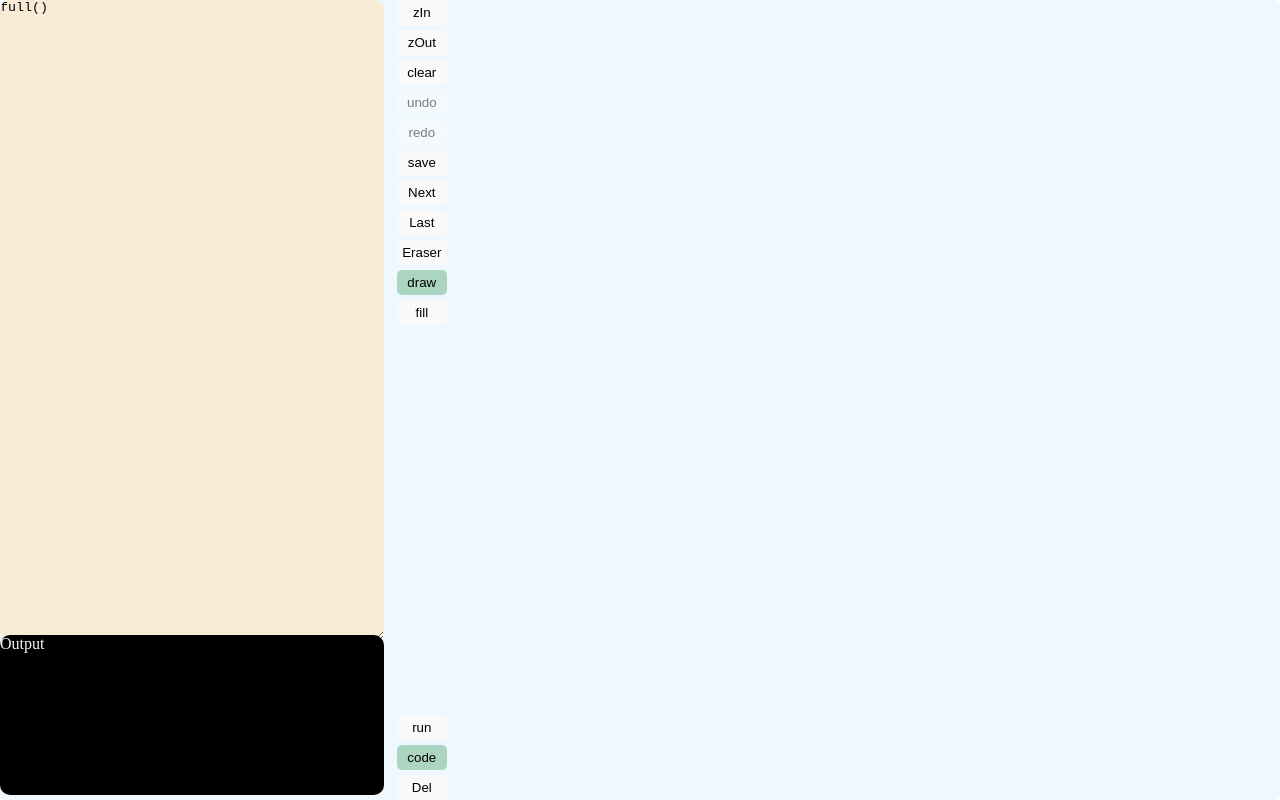
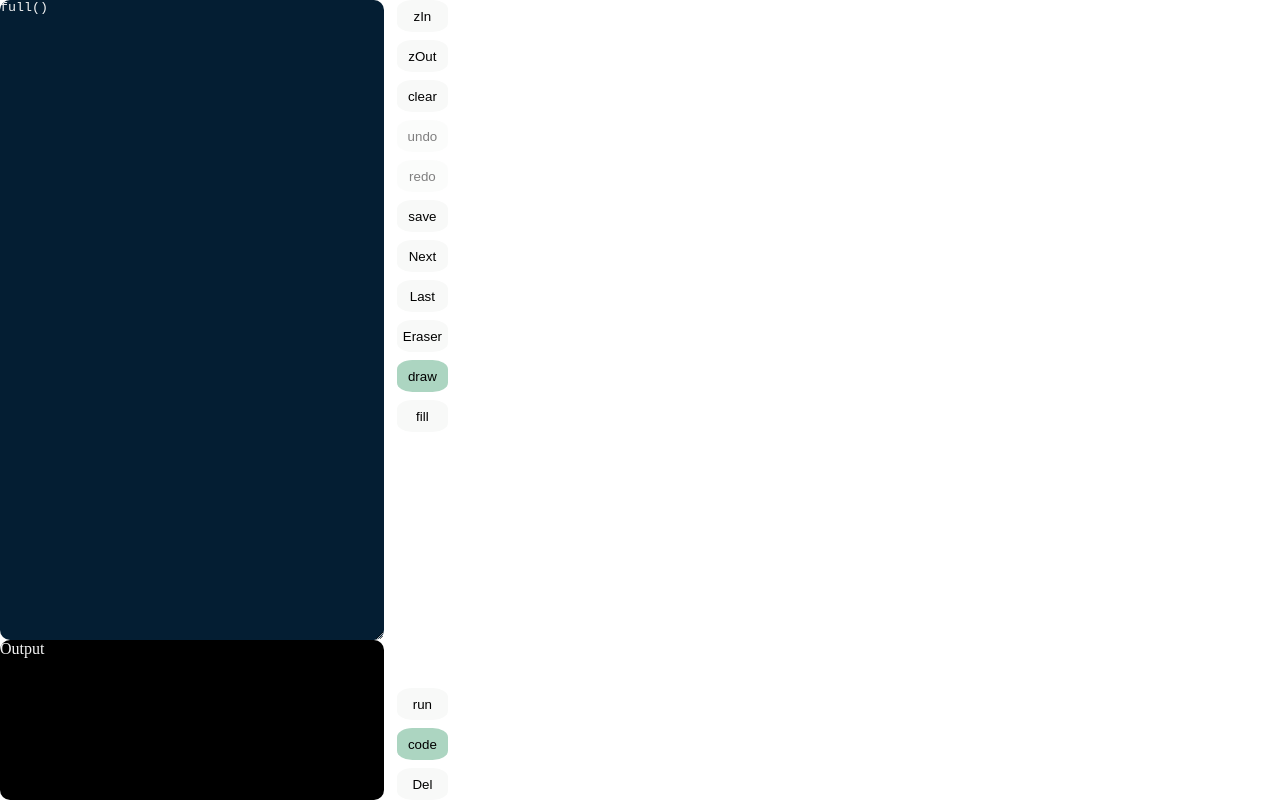
Before and after one commit to pranav-joshi-iitgn/Trace, a plain HTML site: page index.html in a window 1280 px wide. Drawn offline with Linux system fonts and the light colour scheme.

Commit message:
better colorscheme (i think?)

```diff
--- a/RCanvas.js
+++ b/RCanvas.js
@@ -437,13 +437,15 @@ function code(){
     }
     editor = !editor
 }
-function resize(s=1-cW,Top=0,Bottom=0){
+function resize(s=1-cW,Top=0,Bottom=0,canResize=false){
     cW = 1-s
     stages[currentStage] = snap()
     console.log(cX,cY)
-    z = 1
-    can.style.transform = `scale(${z},${z})`
-    glass.style.transform = `scale(${z},${z})`
+    if(canResize){
+        z = 1
+        can.style.transform = `scale(${z},${z})`
+        glass.style.transform = `scale(${z},${z})`
+    }
     cX = innerWidth
     cY = innerHeight
     fX = 0
@@ -459,11 +461,11 @@ function resize(s=1-cW,Top=0,Bottom=0){
     }
     for (var b in buttonHigh){
         if(buttonHigh[b]){
-            bList[b].style.top = `${Top}px`
-            Top += 30
+            bList[b].style.top = `${Top}%`
+            Top += 5
         } else{
-            bList[b].style.bottom = `${Bottom}px`
-            Bottom += 30
+            bList[b].style.bottom = `${Bottom}%`
+            Bottom += 5
         }
     }
     put(stages[currentStage],0,0)
--- a/index.html
+++ b/index.html
@@ -8,11 +8,11 @@
         }
         button{
             position: fixed;
-            width: 50px;
-            height: 25px;
+            width: 4%;
+            height: 4%;
             background: #f8f9f8;
             border: 0px solid black;
-            border-radius: 5px;
+            border-radius: 30%;
             z-index: 4;
             left: 0;
         }
@@ -39,11 +39,12 @@
             border: #22205c;
             border-radius: 10px;
             left:0;
+            color: whitesmoke;
 
         }
         #C{
             z-index: 1;
-            background-color: aliceblue;
+            background-color:white;
 
         }
         #G{
@@ -52,14 +53,14 @@
             opacity: 0.2;
         }
         #I{
-            background-color: antiquewhite;
+            background-color:#041e33;
             top: 0;
             height: 80%;
         }
         #T{
             background-color: black;
             color: whitesmoke;
-            bottom:5px;
+            bottom:0;
             height: 20%;
         }
 
```
